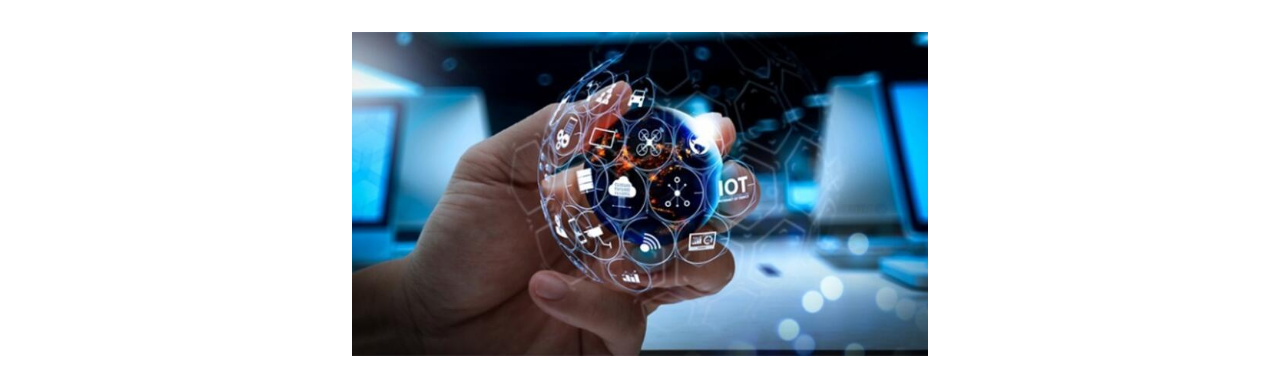
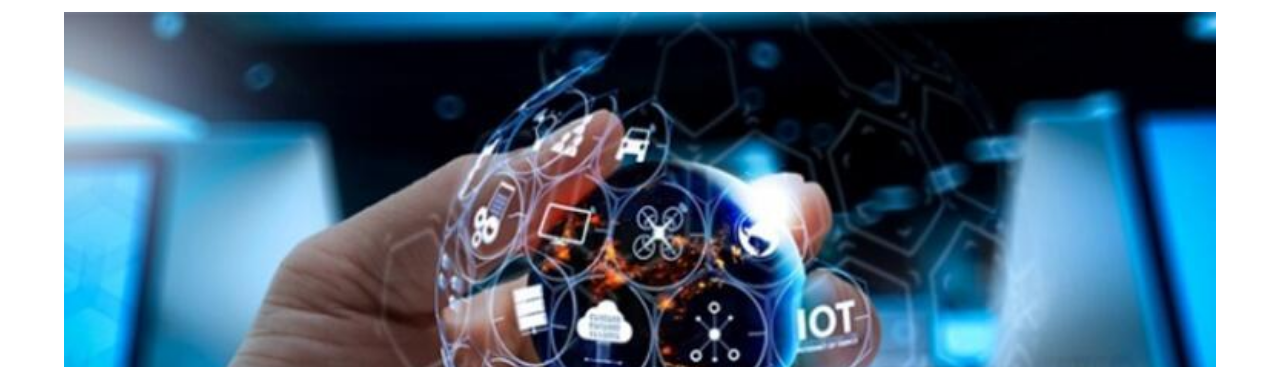
Before and after one commit to thilak15/thilak15.github.io, a plain HTML site: page infinity/about.html in a window 1280 px wide. Shown: the part 69-436 px from the top of the page. Drawn offline with nearby package versions, Linux system fonts and the light colour scheme.

Commit message:
Update about.html

```diff
--- a/infinity/about.html
+++ b/infinity/about.html
@@ -25,9 +25,9 @@
 
   <div class="container">
     <h2><b>About us</b></h2>
-    <div class="w3-content" style="max-width:2000px;margin-top:46px">
+    <div class="w3-content" style="max-width:2000px;margin-top:26px">
       <div class="mySlides w3-display-container w3-center">
-        <img src="Technology.jpg" style="width:50%;">
+        <img src="Technology.jpg" style="width:100%;">
       </div>
     </div>
 
```
